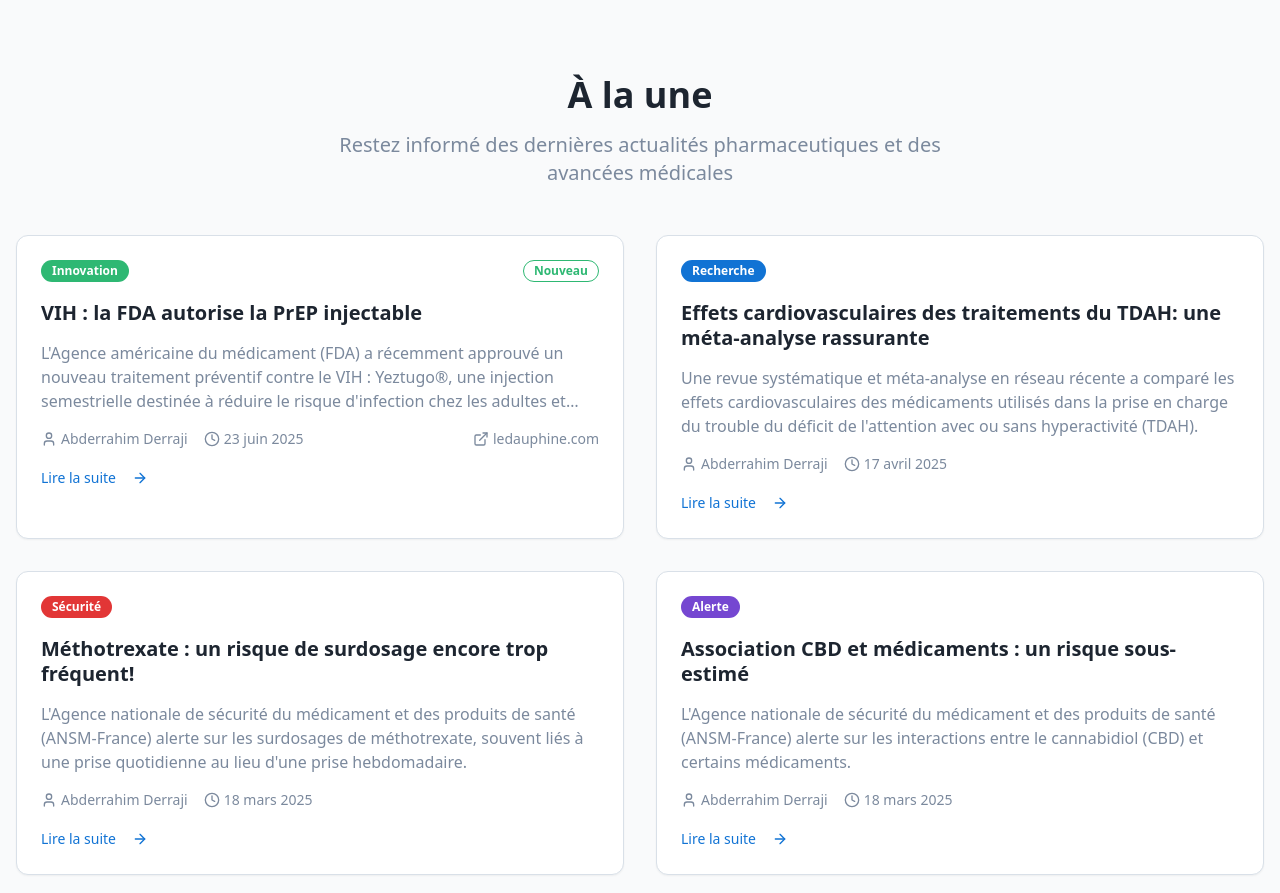
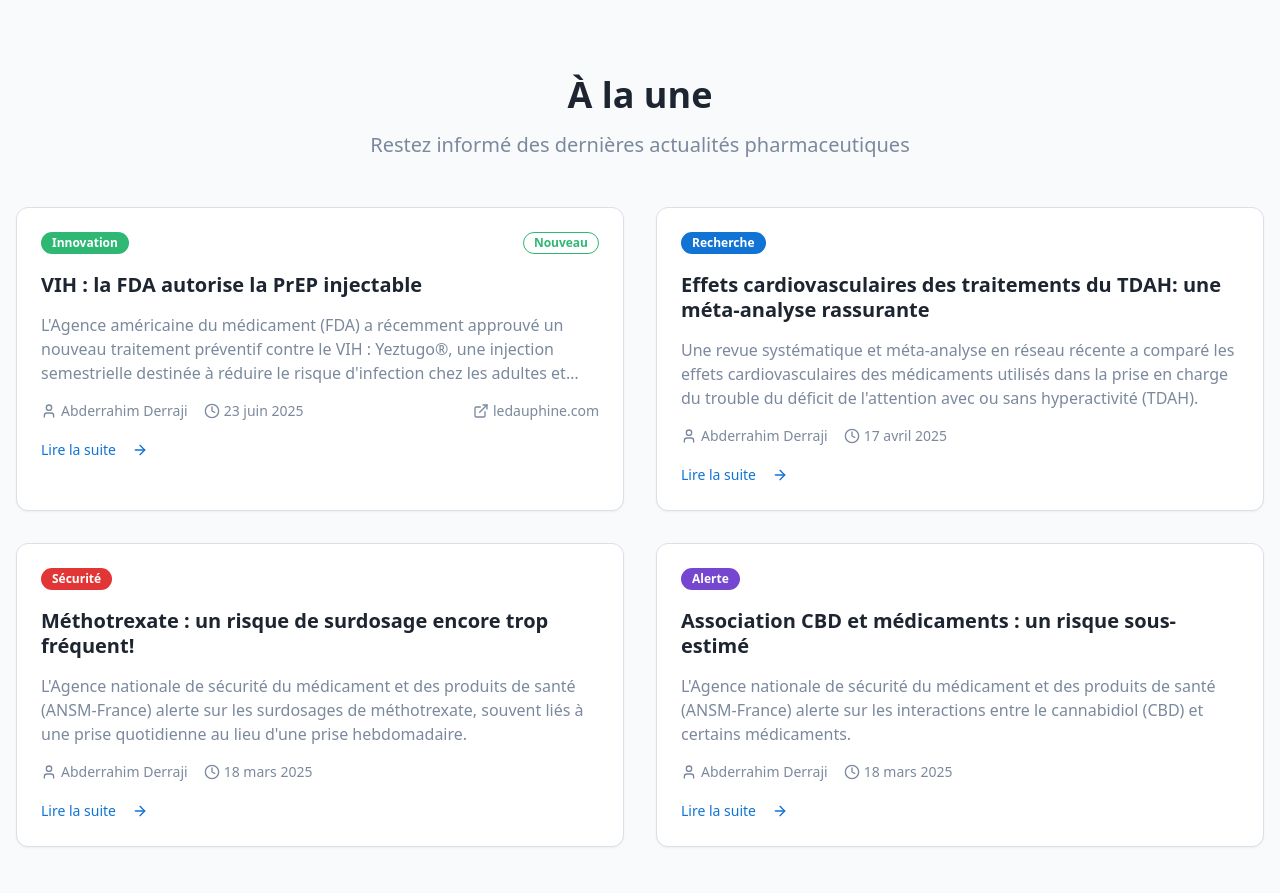
Before and after one commit to MokokAf/PharmaDW, a React (Vite) app: page / in a window 1280 px wide. Shown: the part 1680-2573 px from the top of the page. Built offline with nearby package versions, Linux system fonts and the light colour scheme.

Commit message:
Fix: Remove redundant phrase
Remove "et des avancées médicales" from the news section description.

```diff
--- a/src/components/NewsSection.tsx
+++ b/src/components/NewsSection.tsx
@@ -61,7 +61,7 @@ const NewsSection = () => {
             À la une
           </h2>
           <p className="text-xl text-muted-foreground max-w-2xl mx-auto">
-            Restez informé des dernières actualités pharmaceutiques et des avancées médicales
+            Restez informé des dernières actualités pharmaceutiques
           </p>
         </div>
 
```
